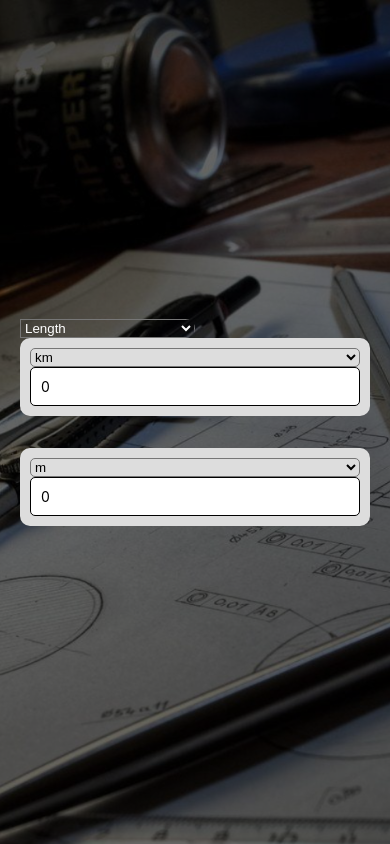
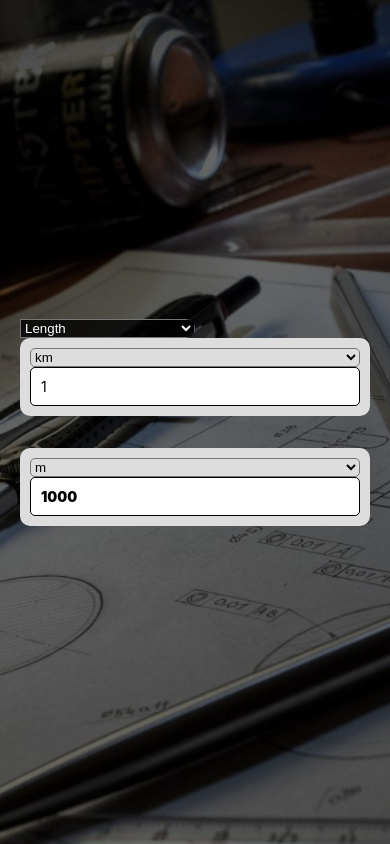
Before and after one commit to darshan-dinesh-mp/converto-app, a React Native app: screen /Home in a window 390 px wide. Built offline with nearby package versions, Linux system fonts and the light colour scheme; some icons are missing.

Commit message:
calculations done

```diff
--- a/Screens/HomeScreen.tsx
+++ b/Screens/HomeScreen.tsx
@@ -70,7 +70,7 @@ const styles = StyleSheet.create({
     },
     picker: {
         color: 'white',
-        backgroundColor: 'rgba(0,0,0,0)',
+        backgroundColor: 'rgba(0,0,0,0.8)',
     },
 });
 
--- a/components/Area/Area.tsx
+++ b/components/Area/Area.tsx
@@ -5,10 +5,10 @@ import { FontAwesomeIcon } from '@fortawesome/react-native-fontawesome';
 import { faArrowRight } from '@fortawesome/free-solid-svg-icons';
 
 const Area = () => {
-    const [fromValue, setFromValue] = useState<number>(0);
-    const [result, setResult] = useState<number>(0);
-    const [fromUnit, setFromUnit] = useState<string>("Square Meters");
-    const [toUnit, setToUnit] = useState<string>("Square Kilometers");
+    const [fromValue, setFromValue] = useState('1');
+    const [result, setResult] = useState(0);
+    const [fromUnit, setFromUnit] = useState("Square Meters");
+    const [toUnit, setToUnit] = useState("Square Kilometers");
 
     useEffect(() => {
         if (fromUnit == "Square Millimeters") {
@@ -271,7 +271,7 @@ const Area = () => {
                     value={result !== null ? result.toString() : ''}
                     editable={false}
                     placeholder="Result"
-                    style={styles.input}
+                    style={[styles.input, styles.resultInput]}
                 />
             </View>
         </View>
@@ -310,6 +310,7 @@ const styles = StyleSheet.create({
     },
     resultInput: {
         color: 'black',
+        fontWeight: '900',
     },
     icon: {
         marginVertical: 20,
--- a/components/Length/Length.jsx
+++ b/components/Length/Length.jsx
@@ -5,7 +5,7 @@ import { FontAwesomeIcon } from '@fortawesome/react-native-fontawesome';
 import { faArrowRight } from '@fortawesome/free-solid-svg-icons';
 
 const Length = () => {
-  const [fromValue, setFromValue] = useState(0);
+  const [fromValue, setFromValue] = useState('1');
   const [result, setResult] = useState(0);
   const [fromUnit, setFromUnit] = useState("km");
   const [toUnit, setToUnit] = useState("m");
@@ -160,7 +160,7 @@ const Length = () => {
           value={result !== null ? result.toString() : ''}
           editable={false}
           placeholder="Result"
-          style={styles.input}
+          style={[styles.input, styles.resultInput]}
         />
       </View>
     </View>
@@ -192,6 +192,7 @@ const styles = StyleSheet.create({
   },
   resultInput: {
     color: 'black',
+    fontWeight: '900',
   },
   icon: {
     marginVertical: 20,
--- a/components/Mass/Mass.jsx
+++ b/components/Mass/Mass.jsx
@@ -5,7 +5,7 @@ import { FontAwesomeIcon } from '@fortawesome/react-native-fontawesome';
 import { faArrowRight } from '@fortawesome/free-solid-svg-icons';
 
 const Mass = () => {
-  const [fromValue, setFromValue] = useState(0);
+  const [fromValue, setFromValue] = useState('1');
   const [result, setResult] = useState(0);
   const [fromUnit, setFromUnit] = useState("Kilogram");
   const [toUnit, setToUnit] = useState("Gram");
@@ -119,7 +119,7 @@ const Mass = () => {
           value={result !== null ? result.toString() : ''}
           editable={false}
           placeholder="Result"
-          style={styles.input}
+          style={[styles.input, styles.resultInput]}
         />
       </View>
     </View>
@@ -151,6 +151,7 @@ const styles = StyleSheet.create({
   },
   resultInput: {
     color: 'black',
+    fontWeight: '900',
   },
   icon: {
     marginVertical: 20,
--- a/components/Speed/Speed.jsx
+++ b/components/Speed/Speed.jsx
@@ -5,7 +5,7 @@ import { FontAwesomeIcon } from '@fortawesome/react-native-fontawesome';
 import { faArrowRight } from '@fortawesome/free-solid-svg-icons';
 
 const Speed = () => {
-  const [fromValue, setFromValue] = useState(0);
+  const [fromValue, setFromValue] = useState('1');
   const [result, setResult] = useState(0);
   const [fromUnit, setFromUnit] = useState("Kilometer per hour");
   const [toUnit, setToUnit] = useState("Meter per second");
@@ -148,7 +148,7 @@ const Speed = () => {
           value={result !== null ? result.toString() : ''}
           editable={false}
           placeholder="Result"
-          style={styles.input}
+          style={[styles.input, styles.resultInput]}
         />
       </View>
     </View>
@@ -184,6 +184,7 @@ const styles = StyleSheet.create({
   },
   resultInput: {
     color: 'black',
+    fontWeight: '900',
   },
   icon: {
     marginVertical: 20,
--- a/components/Temperature/Temperature.jsx
+++ b/components/Temperature/Temperature.jsx
@@ -5,7 +5,7 @@ import { FontAwesomeIcon } from '@fortawesome/react-native-fontawesome';
 import { faArrowRight } from '@fortawesome/free-solid-svg-icons';
 
 const Temperature = () => {
-  const [fromValue, setFromValue] = useState(0);
+  const [fromValue, setFromValue] = useState('0');
   const [result, setResult] = useState(0);
   const [fromUnit, setFromUnit] = useState("Degree Celcius");
   const [toUnit, setToUnit] = useState("Fahrenheit");
@@ -96,7 +96,7 @@ const Temperature = () => {
           value={result !== null ? result.toString() : ''}
           editable={false}
           placeholder="Result"
-          style={styles.input}
+          style={[styles.input, styles.resultInput]}
         />
       </View>
     </View>
@@ -128,6 +128,7 @@ const styles = StyleSheet.create({
   },
   resultInput: {
     color: 'black',
+    fontWeight: '900',
   },
   icon: {
     marginVertical: 20,
--- a/components/Volume/Volume.jsx
+++ b/components/Volume/Volume.jsx
@@ -5,7 +5,7 @@ import { FontAwesomeIcon } from '@fortawesome/react-native-fontawesome';
 import { faArrowRight } from '@fortawesome/free-solid-svg-icons';
 
 const Volume = () => {
-  const [fromValue, setFromValue] = useState(0);
+  const [fromValue, setFromValue] = useState('1');
   const [result, setResult] = useState(0);
   const [fromUnit, setFromUnit] = useState("Liter");
   const [toUnit, setToUnit] = useState("Milliliter");
@@ -119,7 +119,7 @@ const Volume = () => {
           value={result !== null ? result.toString() : ''}
           editable={false}
           placeholder="Result"
-          style={styles.input}
+          style={[styles.input, styles.resultInput]}
         />
       </View>
     </View>
@@ -154,6 +154,7 @@ const styles = StyleSheet.create({
   },
   resultInput: {
     color: 'black',
+    fontWeight: '900',
   },
   icon: {
     marginVertical: 20,
```
